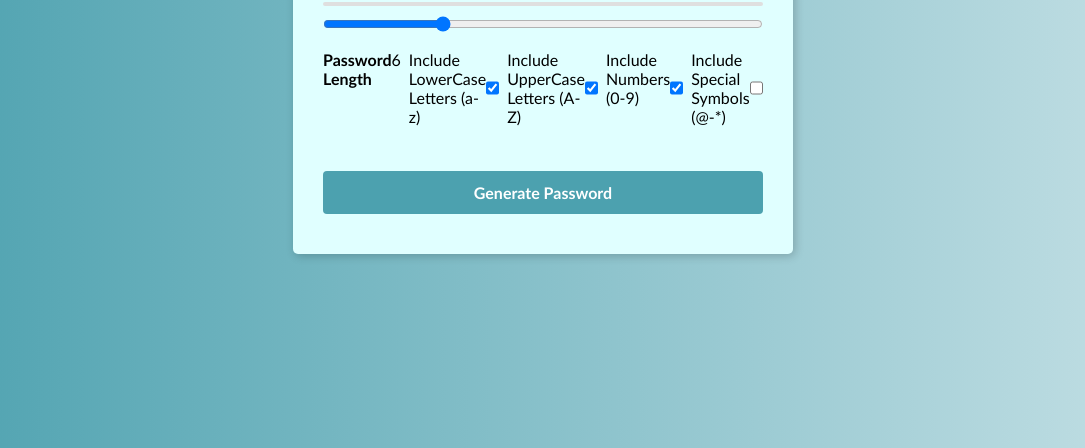
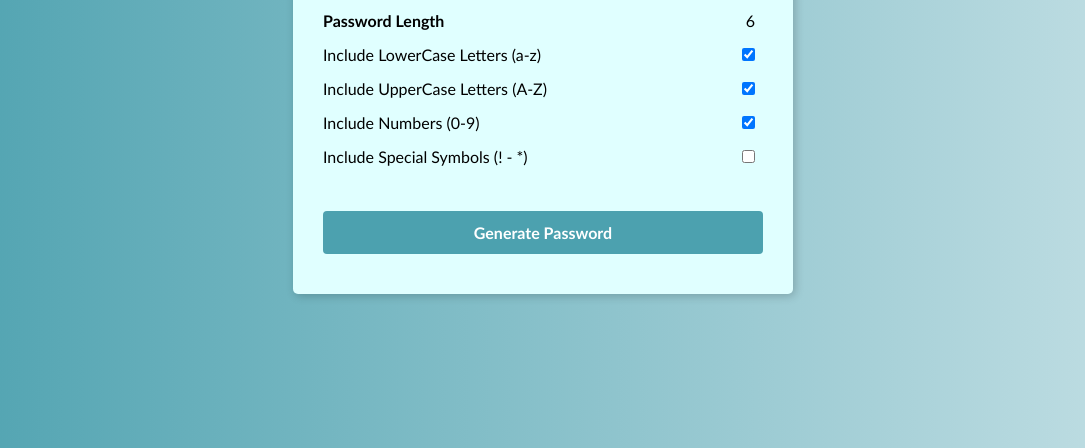
Before and after one commit to KHAGENDRA0P/Practice_Projects, a plain HTML site: page Password Generator/index.html in a window 1280 px wide. Shown: the part 352-800 px from the top of the page, without its empty margins (97-1182 px from the left). Drawn offline with nearby package versions, Linux system fonts and the light colour scheme.

Commit message:
Random Password Generator

```diff
--- a/Password Generator/index.html
+++ b/Password Generator/index.html
@@ -15,22 +15,27 @@
             <span class="material-symbols-outlined" id="copyIcon">content_copy</span>
         </div>
         <div class="pass-indicator" id="passIndicator">
+        </div>
 
-        </div>
         <input type="range" min="1" max="20" value="6" step="1" id="inputSlider">
         <div class="row">
             <p>Password Length</p>
-            <span id="sliderValue"></span>
+            <span id="sliderValue">500</span>
+        </div>
+        <div class="row">
             <label for="lowercase">Include LowerCase Letters (a-z)</label>
             <input type="checkbox" name="lowercase" id="lowercase" checked>
-            <br/>
+        </div>
+        <div class="row">
             <label for="uppercase">Include UpperCase Letters (A-Z)</label>
             <input type="checkbox" name="uppercase" id="uppercase" checked>
-            <br>
-            <label for="number">Include Numbers (0-9)</label>
+        </div>
+            <div class="row">
+            <label for="numbers">Include Numbers (0-9)</label>
             <input type="checkbox" name="numbers" id="numbers" checked>
-            <br>
-            <label for="symbols">Include Special Symbols (@-*)</label>
+        </div>
+        <div class="row">
+            <label for="symbols">Include Special Symbols (! - *)</label>
             <input type="checkbox" name="symbols" id="symbols" >
         </div>
         <button class="getBtn" id="getBtn">Generate Password</button>
```
